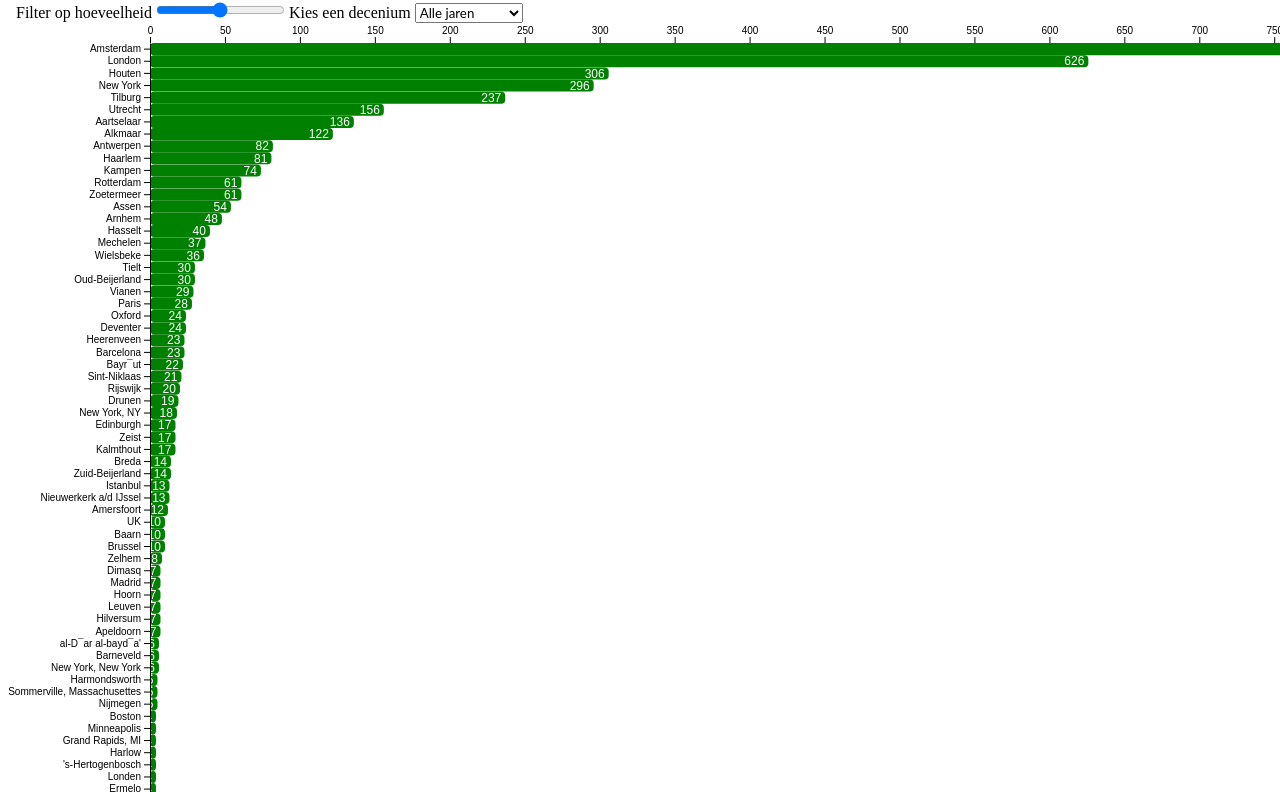
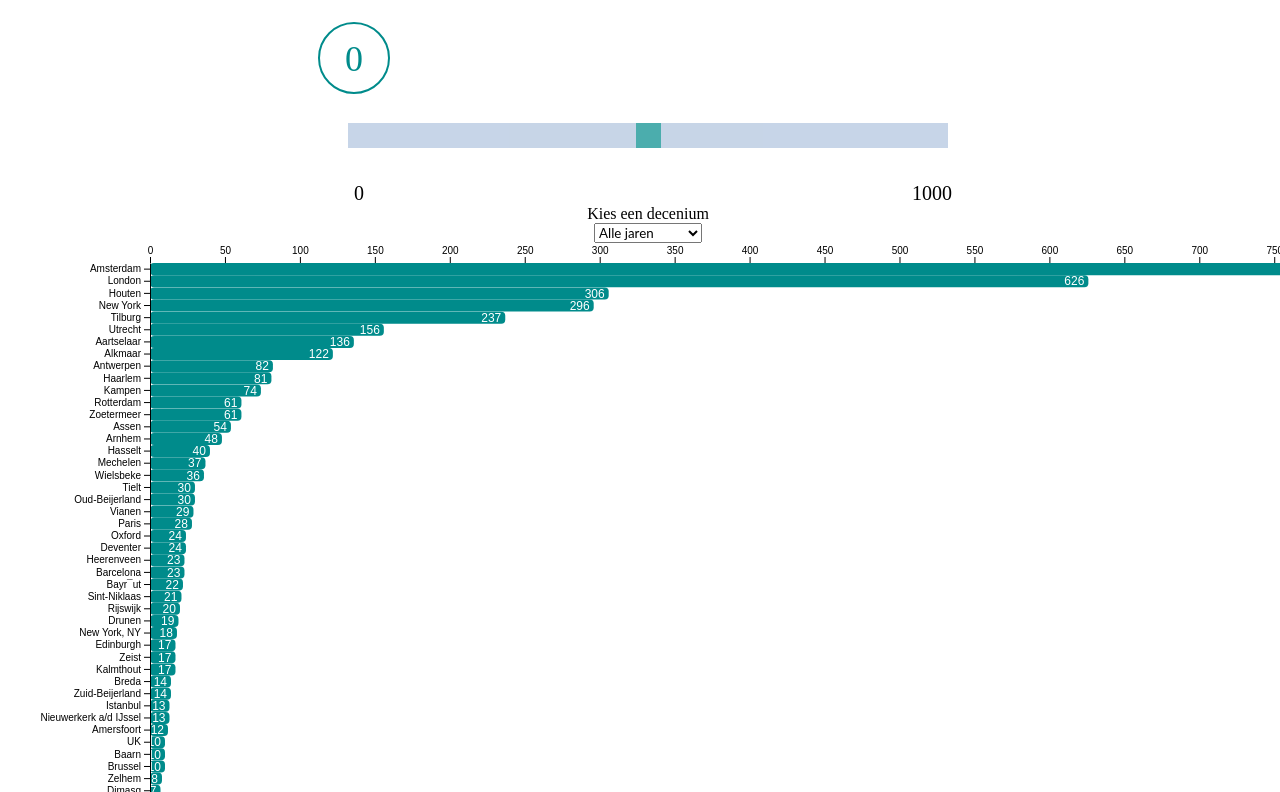
Before and after one commit to JimvandeVen/frontend-data, a website: page index.html in a window 1280 px wide. Shown: the part 69-861 px from the top of the page. Drawn offline with nearby package versions, Linux system fonts and the light colour scheme.

Commit message:
Added css to the range slider and editted the colors of the graph

```diff
--- a/index.html
+++ b/index.html
@@ -6,14 +6,20 @@
   <link rel="stylesheet" href="./src/style.css">
   <meta http-equiv="X-UA-Compatible" content="ie=edge">
   <script src="http://d3js.org/d3.v5.min.js"></script>
-  <title>frontend-data</title>
+  <title>Boeken bij de OBA</title>
 </head>
 <body>
-  <h1>Frontend Data</h1>
+  <h1>Waar komen de boeken bij de OBA vandaan?</h1>
   <p></p>
   <form>
-    <label for="rescale">Filter op hoeveelheid</label>
-    <input type="range" id="rescale" min="0" max="1000" step="50">
+    <div class="container">
+      <div class="rangeSlider">
+        <label for="rescale" id="rangeSliderBullet" class="rangeSliderLabel">0</label>
+        <input type="range" id="rescale" class="rescale" min="0" max="1000" step="50">
+      </div>
+      <div class="box-minmax">
+        <span>0</span><span>1000</span>
+      </div>
       <label for="yearsSelector">Kies een decenium</label>
       <select name="yearsSelector" id="yearsSelector">
         <option value="all">Alle jaren</option>
@@ -24,6 +30,7 @@
         <option value="20002010">2000 tot 2010</option>
         <option value="2010">2010 tot nu</option>
       </select>
+    </div>
   </form>
   <div id="chart"></div>
 <script src="../src/javascript.js"></script>
--- a/src/d3.js
+++ b/src/d3.js
@@ -52,7 +52,7 @@
       .attr("y", d => y(d.place))
       .attr("width", d => x(d.books[getSelectedYear()].length) - x(0))
       .attr("height", y.bandwidth())
-      .attr("fill", "green")
+      .attr("fill", "#008B8B")
 
   svg.append("g")
     .attr("class", "text")
--- a/src/javascript.js
+++ b/src/javascript.js
@@ -11,3 +11,16 @@
     rescale(window.data, value)
   }
 })
+
+
+
+var rangeSlider = document.querySelector("#rescale")
+var rangeBullet = document.querySelector("#rangeSliderBullet")
+
+rangeSlider.addEventListener("input", showSliderValue, false);
+
+function showSliderValue() {
+  rangeBullet.innerHTML = rangeSlider.value;
+  var bulletPosition = (rangeSlider.value /rangeSlider.max);
+  rangeBullet.style.left = (bulletPosition * 578) + "px";
+}
--- a/src/style.css
+++ b/src/style.css
@@ -11,3 +11,70 @@
 h1, p, form {
   margin: 1rem 0 0 1rem;
 }
+
+/* https://codepen.io/mayuMPH/pen/ZjxGEY */
+.container {
+    display: flex;
+    flex-direction: column;
+    align-items: center;
+    justify-content: center;
+}
+.rangeSliderLabel {
+    position: relative;
+    transform-origin: center center;
+    display: block;
+    width: 2em;
+    height: 2em;
+    background: transparent;
+    border-radius: 50%;
+    line-height: 30px;
+    text-align: center;
+    font-weight: bold;
+    padding-top: 0.4em;
+    box-sizing: border-box;
+    border: 2px solid #008B8B;
+    margin-top: 20px;
+    margin-left: -30px;
+    left: attr(value);
+    color: #008B8B;
+    font-style: normal;
+    font-weight: normal;
+    line-height: normal;
+    font-size: 36px;
+}
+
+.rescale {
+  -webkit-appearance: none;
+  margin-top: 29px;
+  width: 600px;
+  height: 25px;
+  background: #B0C4DE;
+  outline: none;
+  opacity: 0.7;
+  -webkit-transition: .2s;
+  transition: opacity .2s;
+}
+
+.rescale:hover {
+  opacity: 1;
+}
+
+.rescale::-webkit-slider-thumb {
+    -webkit-appearance: none;
+    appearance: none;
+    width: 25px;
+    height: 25px;
+    background: #008B8B;
+    cursor: pointer;
+}
+
+.box-minmax{
+  margin-top: 30px;
+  width: 608px;
+  display: flex;
+  justify-content: space-between;
+  font-size: 20px;
+  span:first-child{
+    margin-left: 10px;
+  }
+}
```
Also changed, not shown: index.js (+0 -40 lines). Lines whose indentation alone changed are shown as unchanged.
